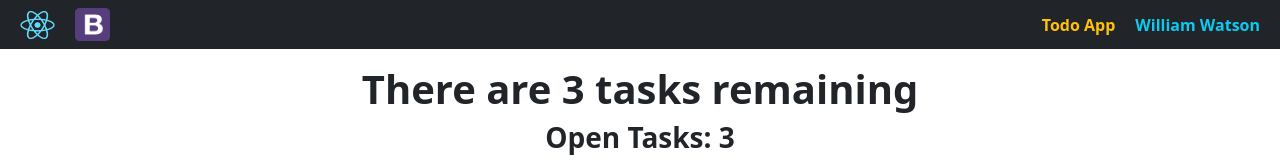
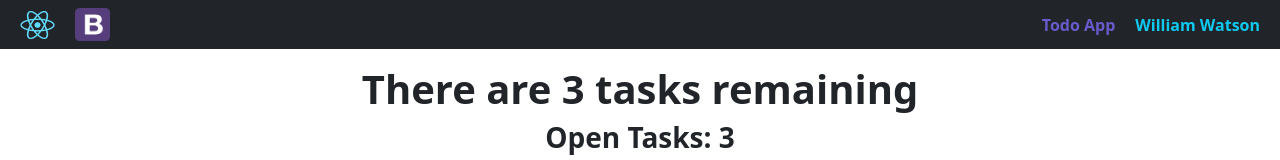
Before and after one commit to threnody5/INFO-5143-lab, a React (Create React App) app: page / in a window 1280 px wide. Shown: the top 160 px of the page. Built offline with nearby package versions, Linux system fonts and the light colour scheme.

Commit message:
change color of todo app text to purple

```diff
--- a/src/components/Header/index.jsx
+++ b/src/components/Header/index.jsx
@@ -28,11 +28,12 @@ export default function Header() {
           className='justify-content-end'
           style={{ justifyContent: 'center' }}
         >
-          <span className='text-warning'>
+          <span className=''>
             <strong
               style={{
                 marginLeft: '20px',
                 marginRight: '20px',
+                color: '#6a5acd'
               }}
             >
               Todo App
```
